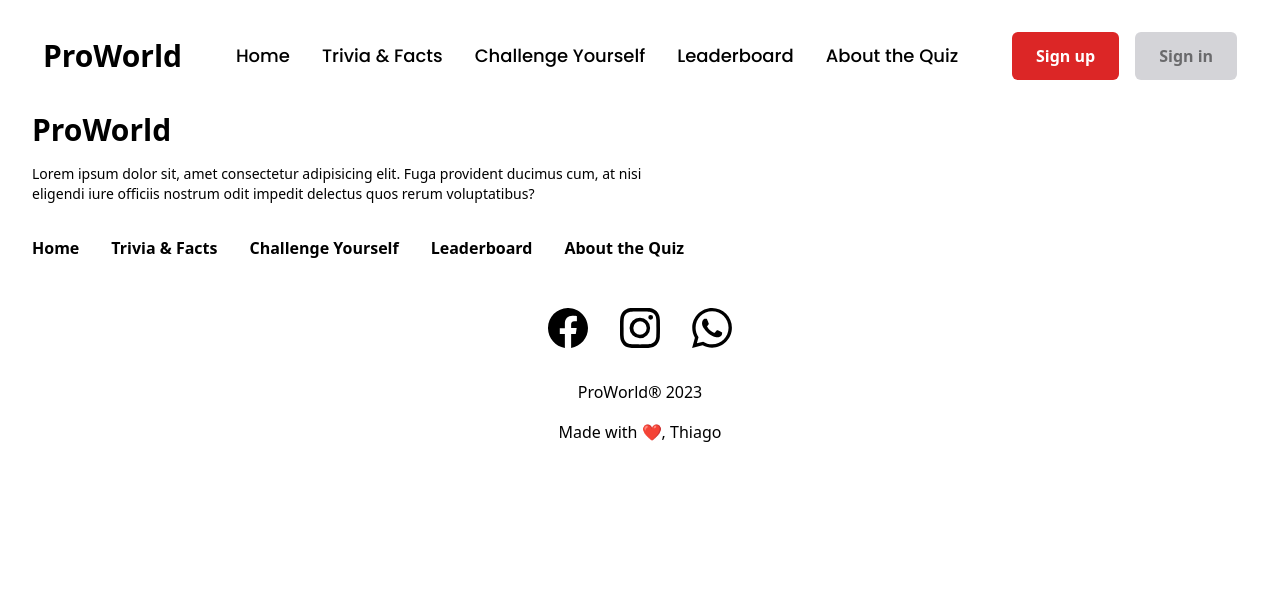
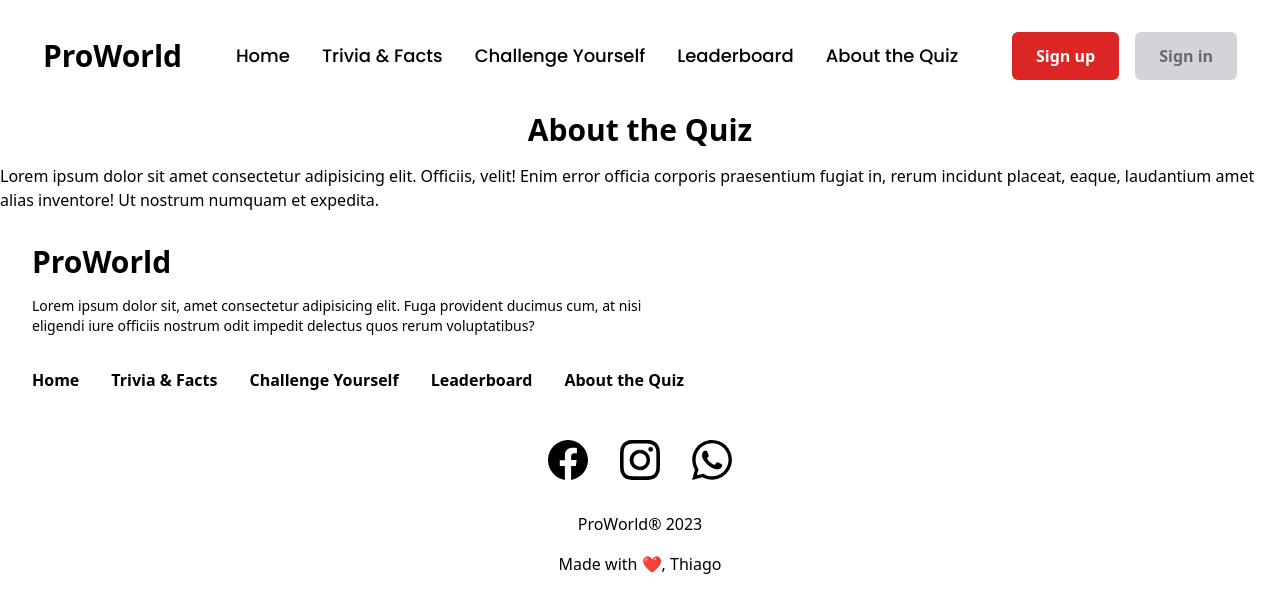
Before and after one commit to thiagond-code/trivia-project, a Next.js app in the folder trivia-project/: page /about in a window 1280 px wide. Shown: the top 612 px of the page. Built offline with nearby package versions, Linux system fonts and the light colour scheme.

Commit message:
feat: Add about page structure and install Tailwind Typography

```diff
--- a/trivia-project/src/pages/about.tsx
+++ b/trivia-project/src/pages/about.tsx
@@ -1,3 +1,15 @@
 export default function About() {
-    return <div></div>
+    return (
+        <main className='flex flex-col items-center'>
+            <section className='container mx-auto flex flex-col items-center gap-4 prose'>
+                <h1 className='text-3xl font-bold'>About the Quiz</h1>
+                <p>
+                    Lorem ipsum dolor sit amet consectetur adipisicing elit.
+                    Officiis, velit! Enim error officia corporis praesentium fugiat
+                    in, rerum incidunt placeat, eaque, laudantium amet alias
+                    inventore! Ut nostrum numquam et expedita.
+                </p>
+            </section>
+        </main>
+    )
 }
```
Also changed, not shown: trivia-project/package.json (+6 -6 lines), 1 other file (tests, documents, lock files or other folders).
